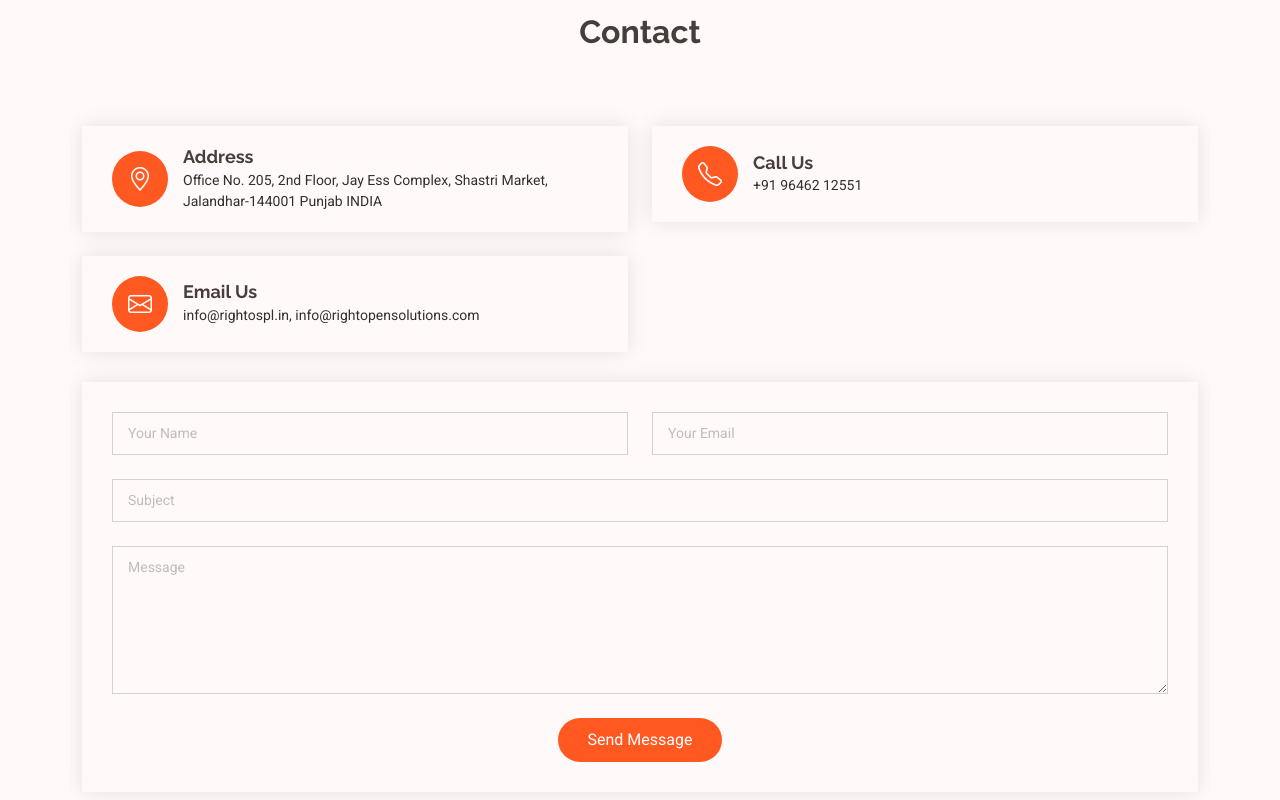
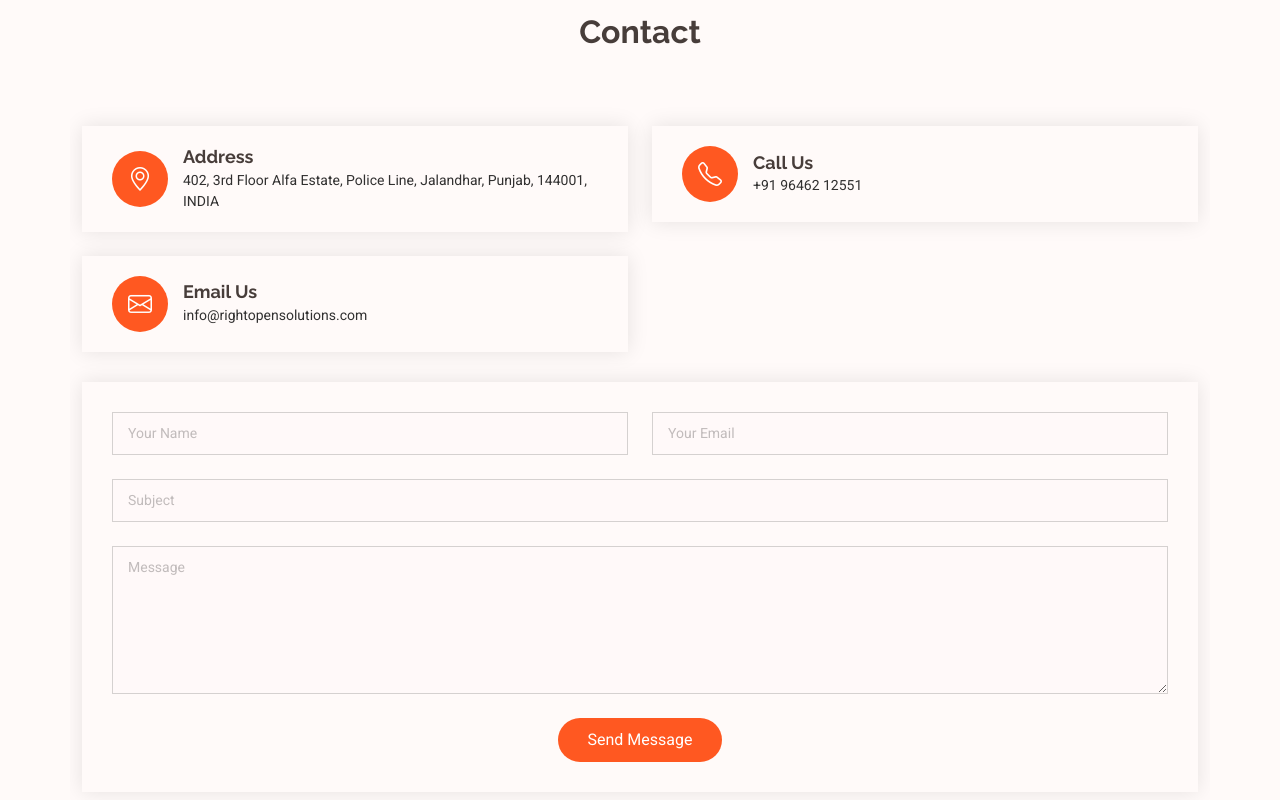
Before and after one commit to RIGHTOPENSOLUTIONS/rightopensolutions, a plain HTML site: page index.html in a window 1280 px wide. Shown: the part 1872-2672 px from the top of the page. Drawn offline with Linux system fonts and the light colour scheme.

Commit message:
Update index.html

```diff
--- a/index.html
+++ b/index.html
@@ -253,8 +253,7 @@
               <i class="icon bi bi-geo-alt flex-shrink-0"></i>
               <div>
                 <h3>Address</h3>
-                <p>Office No. 205, 2nd Floor, Jay Ess Complex,
-Shastri Market, Jalandhar-144001 Punjab INDIA </p>
+                <p>402, 3rd Floor Alfa Estate, Police Line, Jalandhar, Punjab, 144001, INDIA</p>
               </div>
             </div>
           </div><!-- End Info Item -->
@@ -274,7 +273,7 @@ Shastri Market, Jalandhar-144001 Punjab INDIA </p>
               <i class="icon bi bi-envelope flex-shrink-0"></i>
               <div>
                 <h3>Email Us</h3>
-                <p>info@rightospl.in, info@rightopensolutions.com</p>
+                <p>info@rightopensolutions.com</p>
               </div>
             </div>
           </div><!-- End Info Item -->
```
